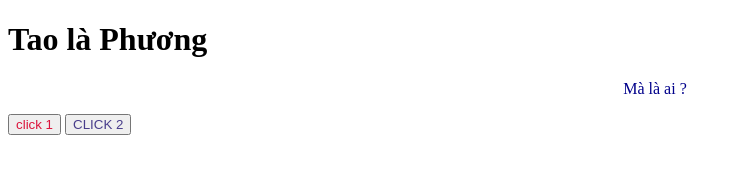
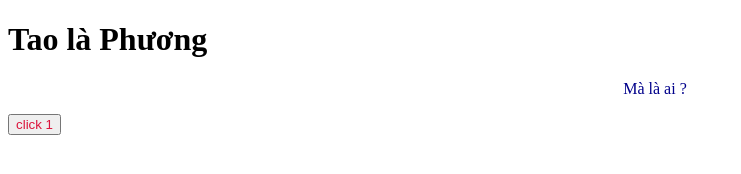
Before and after one commit to vnmp11/vnmp11.github.io, a plain HTML site: page index.html in a window 1280 px wide. Shown: the whole page, without its empty margins (0-741 px from the left). Drawn offline with Linux system fonts and the light colour scheme.

Commit message:
upload by vnmp11

```diff
--- a/index.html
+++ b/index.html
@@ -7,6 +7,5 @@
 <h1>Tao là Phương</h1>
 <p style="text-align: center;color: darkblue;text-indent: 30px;">Mà là ai ?</p>
 <button type="button" style="color: crimson;">click 1</button>
-<button type="submit" style="color: darkslateblue;">CLICK 2</button>
 </body>
 </html>
```
